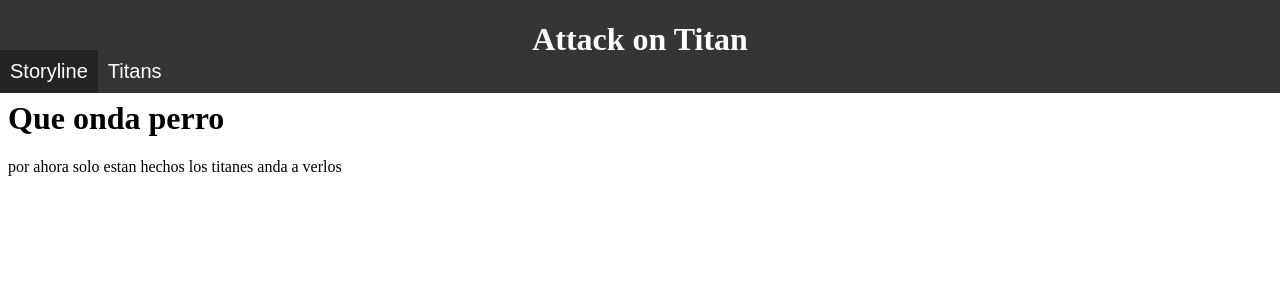
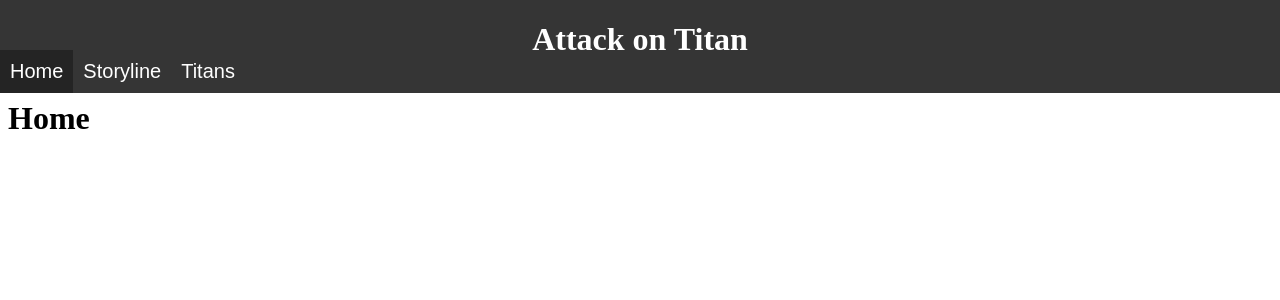
Before and after one commit to leonbennazar/Poc-svelte, a SvelteKit app: page / in a window 1280 px wide. Shown: the top 300 px of the page. Built offline with nearby package versions, Linux system fonts and the light colour scheme.

Commit message:
minor changes
agregado Home y fixed el problema que las tarjetas de los titanes solapaban

```diff
--- /dev/null
+++ b/src/lib/components/home.svelte
@@ -0,0 +1 @@
+<h1>Home</h1>
--- a/src/routes/+page.svelte
+++ b/src/routes/+page.svelte
@@ -1,10 +1,30 @@
 <script>
-  let tab = $state("Storyline");  //dandole este valor inicial, siempre vamos a ir a la pagina storyline al recargar
-  const paginas = ["Storyline", "Titans"];  //lista
+  let tab = $state("Home");  //dandole este valor inicial, siempre vamos a ir a la pagina storyline al recargar
+  const paginas = ["Home", "Storyline", "Titans"];  //lista
 
   import Progressbar from '$lib/components/progressbar.svelte'
 	import Titans from '$lib/components/titans.svelte';
+  import Home from '$lib/components/home.svelte'
 </script>
+
+
+<div class="content">
+  {#if tab === "Home"}
+  <Home></Home>
+  {:else if tab === "Storyline"}
+  <Progressbar></Progressbar>
+  {:else if tab === "Titans"}
+    <Titans></Titans>
+  {/if}
+</div>
+
+
+<div class= "header">
+  <h1>Attack on Titan</h1>
+ <!--<p>Poc Svelte - Progress bar & character info</p>-->
+</div>
+
+
 
 <nav class="navbar">
   {#each paginas as p} <!--recorre el array paginas y genera un boton por cada elemento.-->
@@ -16,25 +36,12 @@
   {/each}
 </nav>
 
-<div class="content">
-  {#if tab === "Storyline"}
-  <Progressbar></Progressbar>
-  {:else if tab === "Titans"}
-    <Titans></Titans>
-  {/if}
-</div>
-
-<div class= "header">
-  <h1>Attack on Titan</h1>
- <!--<p>Poc Svelte - Progress bar & character info</p>-->
-</div>
 
 
 <style>
 .navbar{
   position: fixed;
   display: flex;
-  gap: 0px;
   background: #353535;
   top:50px;
   left: 0;
```
